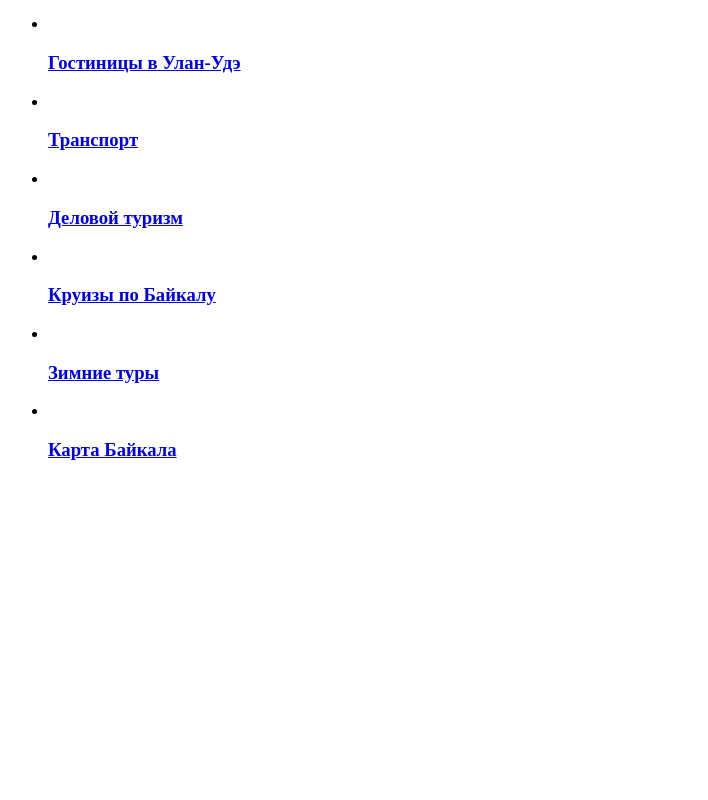
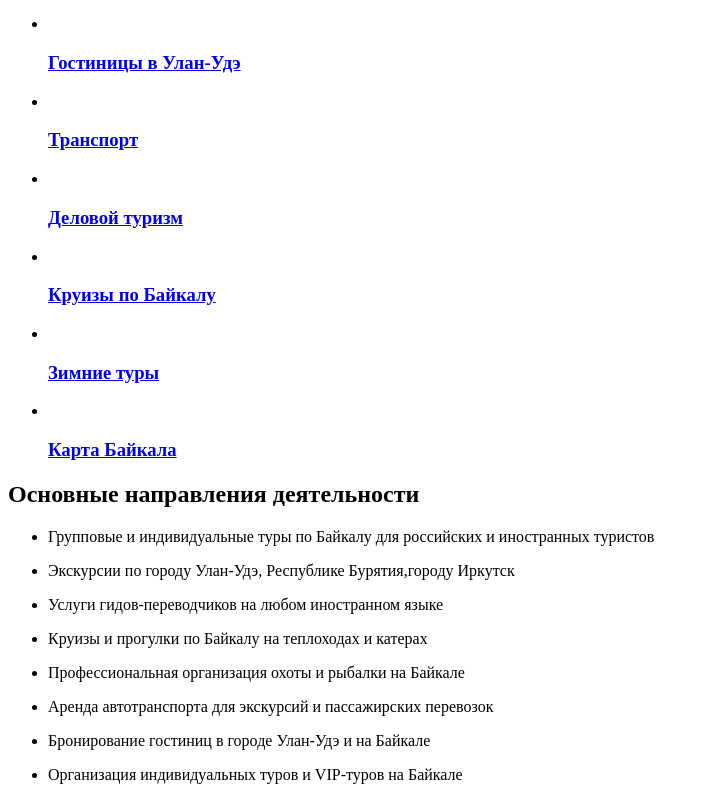
Before and after one commit to romanchenko2804/makrup-mentor, a plain HTML site: page index.html in a window 1280 px wide. Shown: the part 856-1656 px from the top of the page, without its empty margins (0-708 px from the left). Before the commit the page ends 1336 px from the top, so only its background shows below. Drawn offline with Linux system fonts and the light colour scheme.

Commit message:
third section

```diff
--- a/index.html
+++ b/index.html
@@ -114,6 +114,35 @@
                 </li>
             </ul>
         </section>
+        <section>
+            <h2>Основные направления деятельности</h2>
+                <ul>
+                    <li>
+                        <p>Групповые и индивидуальные туры по Байкалу для российских и иностранных туристов</p>
+                    </li>
+                    <li>
+                        <p>Экскурсии по городу Улан-Удэ, Республике Бурятия,городу Иркутск</p>
+                    </li>
+                    <li>
+                        <p>Услуги гидов-переводчиков на любом иностранном языке</p>
+                    </li>
+                    <li>
+                        <p>Круизы и прогулки по Байкалу на теплоходах и катерах</p>
+                    </li>
+                    <li>
+                        <p>Профессиональная организация охоты и рыбалки на Байкале</p>
+                    </li>
+                    <li>
+                        <p>Аренда автотранспорта для экскурсий и пассажирских перевозок</p>
+                    </li>
+                    <li>
+                        <p>Бронирование гостиниц в городе Улан-Удэ и на Байкале</p>
+                    </li>
+                    <li>
+                        <p>Организация индивидуальных туров и VIP-туров на Байкале</p>
+                    </li>
+                </ul>
+        </section>
     </main>
 
 </body>
```
